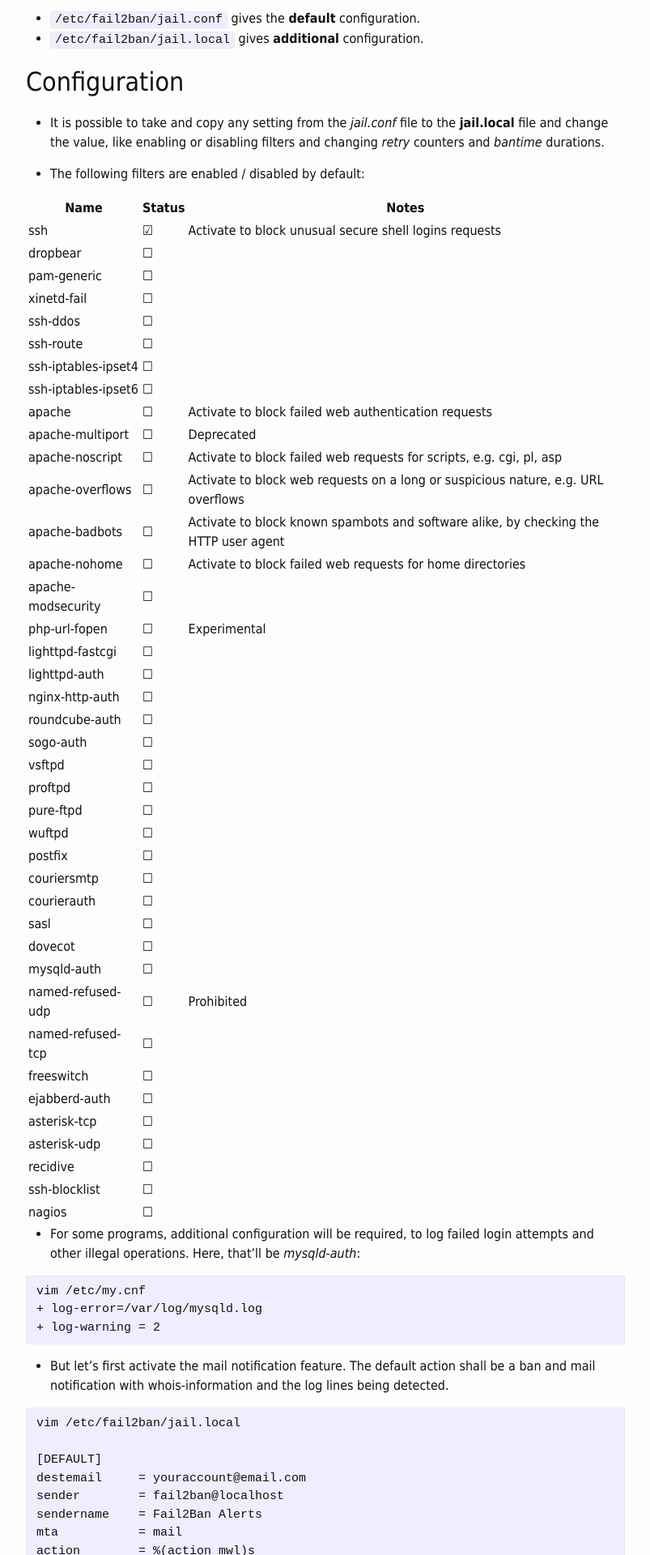
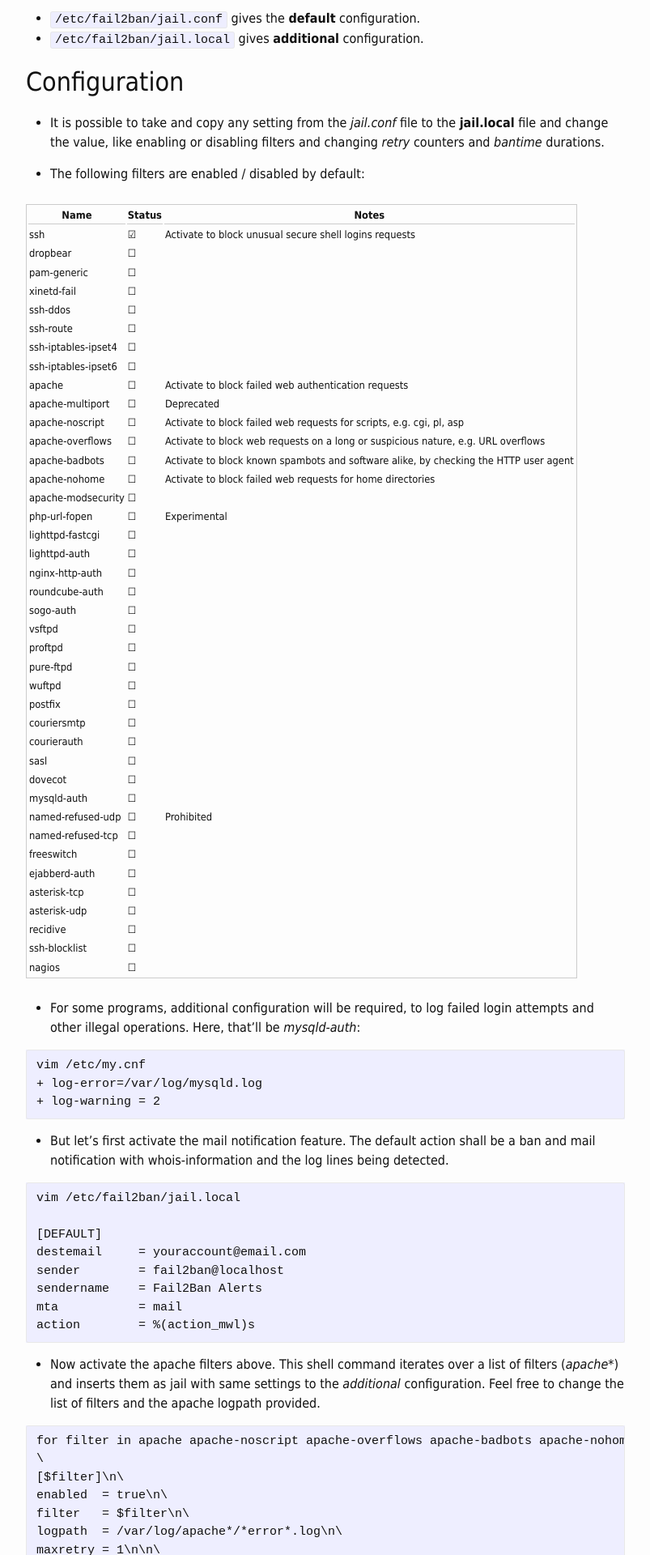
Before and after one commit to newtork/newtork.github.io, a Jekyll site: the page built from _posts/2016-12-09-HowTo-fail2ban-with-apache.md, in a window 1280 px wide. Shown: the part 1044-2964 px from the top of the page at 81% size, without its empty margins (238-1041 px from the left). Built offline with Jekyll 4.4.1, drawn with Linux system fonts in a browser that asks for light colours; a script that is not in the unit is left out; some of the changed text lies outside the part shown.

Commit message:
typos and visuals

````diff
--- a/_posts/2016-12-09-HowTo-fail2ban-with-apache.md
+++ b/_posts/2016-12-09-HowTo-fail2ban-with-apache.md
@@ -123,7 +123,7 @@ for filter in apache apache-noscript apache-overflows apache-badbots apache-noho
 enabled  = true\n\
 filter   = $filter\n\
 logpath  = /var/log/apache*/*error*.log\n\
-maxretry = 1\n\
+maxretry = 1\n\n\
 \
 " $filter >> /etc/fail2ban/jail.local; done
 ```
--- a/css/newtork.css
+++ b/css/newtork.css
@@ -43,3 +43,17 @@ body {
 #isso-thread .auth-section .input-wrapper {
     padding: 0.2em 0.3em;
 }
+
+
+/*
+ * special table definition
+ */
+
+.post-content table {
+	margin: 2em 0px;
+    border: 1px solid #ccc;
+    font-size: 0.8em;
+}
+.post-content table th {
+    border-bottom: 1px solid #ccc;
+}
````
Also changed, not shown: _posts/2016-12-10-Fork-website-stub-Paper-Flow.md (+3 -3 lines), _posts/2016-12-12-HowTo-fail2ban-ip-information.md (+4 -3 lines), _posts/2016-12-14-HowTo-fail2ban-custom-filters.md (+3 -3 lines).
